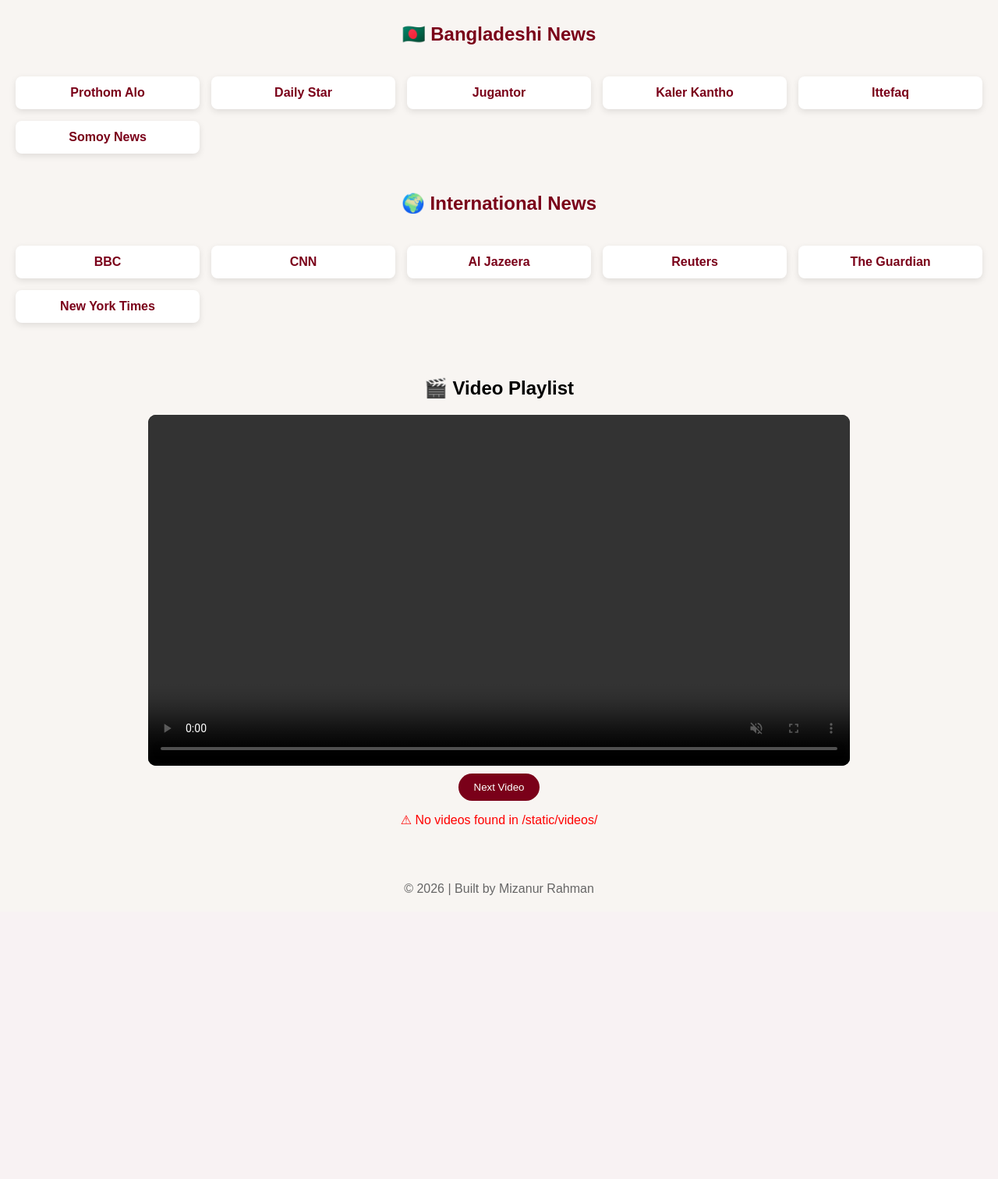
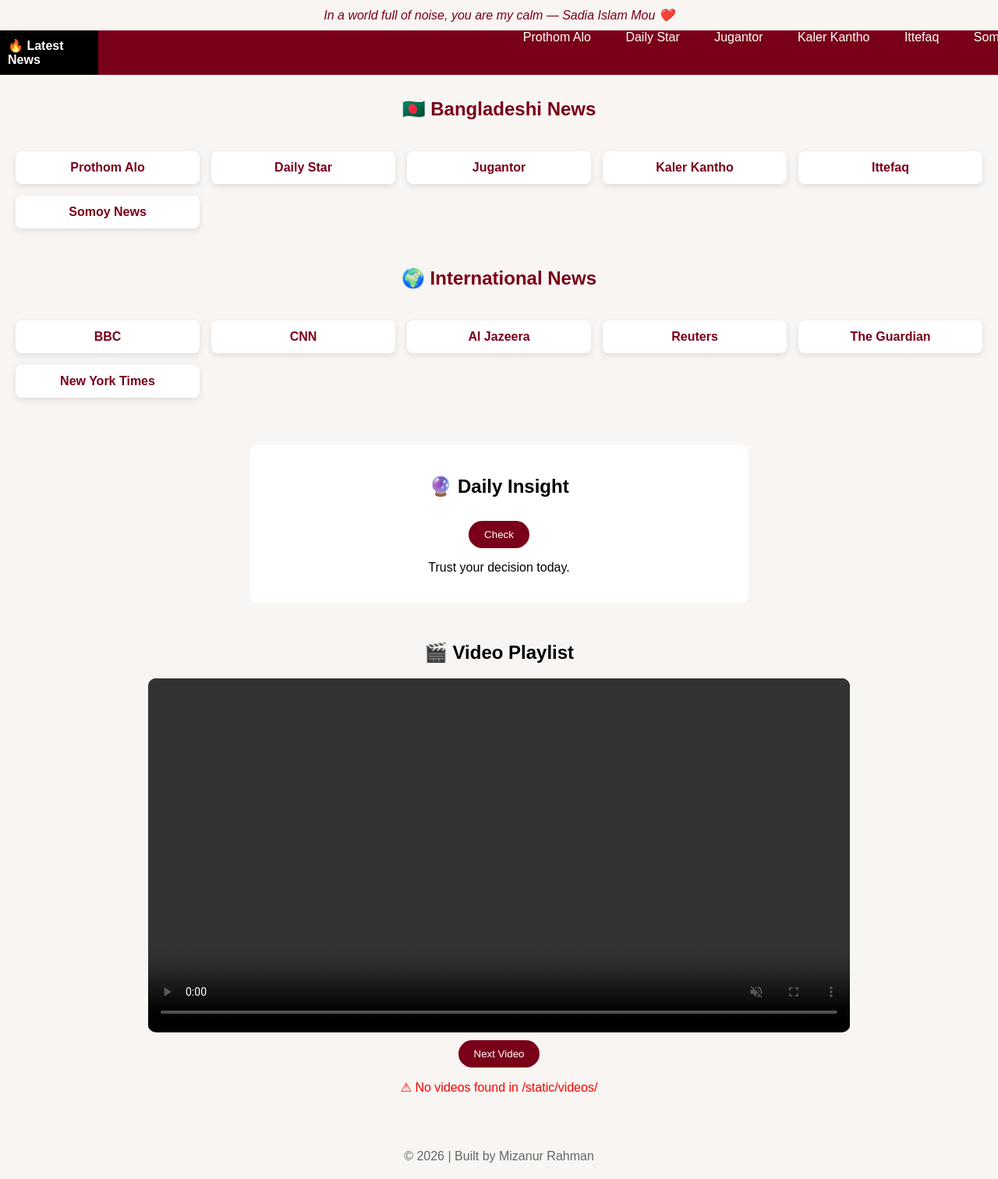
Before and after one commit to mizan918/news-ready-app, a Flask app: page / in a window 1280 px wide. Shown: the part 121-1633 px from the top of the page at 78% size. Before the commit the page ends 1269 px from the top, so only its background shows below. Run offline with Flask 3, Linux system fonts and the light colour scheme.

Commit message:
Update index.html

```diff
--- a/news_ready_app/templates/index.html
+++ b/news_ready_app/templates/index.html
@@ -11,11 +11,58 @@ body {
     background: #f8f5f2;
 }
 
+/* HEADER */
 header {
     background: #7a0019;
     color: white;
     text-align: center;
     padding: 20px;
+}
+
+/* LOVE LINE */
+.love-line {
+    text-align: center;
+    padding: 10px;
+    font-style: italic;
+    color: #7a0019;
+}
+
+/* TICKER */
+.ticker {
+    display: flex;
+    background: #7a0019;
+    color: white;
+    overflow: hidden;
+}
+
+.ticker-title {
+    background: black;
+    padding: 10px;
+    font-weight: bold;
+}
+
+.ticker-wrapper {
+    width: 100%;
+    overflow: hidden;
+}
+
+.ticker-move {
+    white-space: nowrap;
+    animation: ticker 25s linear infinite;
+}
+
+.ticker-move span {
+    margin-right: 40px;
+}
+
+.ticker-move a {
+    color: white;
+    text-decoration: none;
+}
+
+@keyframes ticker {
+    0% { transform: translateX(100%); }
+    100% { transform: translateX(-100%); }
 }
 
 /* SECTION TITLE */
@@ -33,7 +80,6 @@ header {
     padding: 20px;
 }
 
-/* CARD */
 .card {
     background: white;
     padding: 12px;
@@ -48,10 +94,20 @@ header {
     font-weight: bold;
 }
 
-/* VIDEO SECTION */
+/* FUN PART */
+.luck-box {
+    max-width: 600px;
+    margin: 40px auto;
+    padding: 20px;
+    background: white;
+    text-align: center;
+    border-radius: 10px;
+}
+
+/* VIDEO */
 .video-box {
     max-width: 900px;
-    margin: 50px auto;   /* CENTER */
+    margin: 50px auto;
     text-align: center;
 }
 
@@ -65,9 +121,9 @@ header {
 video {
     width: 100%;
     height: auto;
-    display: block;
 }
 
+/* BUTTON */
 button {
     margin-top: 10px;
     padding: 10px 20px;
@@ -80,9 +136,9 @@ button {
 
 .no-video {
     color: red;
-    margin-top: 15px;
 }
 
+/* FOOTER */
 footer {
     text-align: center;
     padding: 20px;
@@ -97,6 +153,25 @@ footer {
     <h1>📰 Smart News Portal</h1>
 </header>
 
+<!-- ❤️ LOVE -->
+<div class="love-line">
+    <span id="love-text"></span>
+</div>
+
+<!-- 🔥 TICKER -->
+<div class="ticker">
+    <div class="ticker-title">🔥 Latest News</div>
+    <div class="ticker-wrapper">
+        <div class="ticker-move">
+            {% for paper in newspapers %}
+                <span>
+                    <a href="{{ paper.url }}" target="_blank">{{ paper.name }}</a>
+                </span>
+            {% endfor %}
+        </div>
+    </div>
+</div>
+
 <!-- 🇧🇩 BD NEWS -->
 <h2 class="section-title">🇧🇩 Bangladeshi News</h2>
 <div class="container">
@@ -109,7 +184,7 @@ footer {
 {% endfor %}
 </div>
 
-<!-- 🌍 INTERNATIONAL NEWS -->
+<!-- 🌍 INTERNATIONAL -->
 <h2 class="section-title">🌍 International News</h2>
 <div class="container">
 {% for paper in newspapers %}
@@ -119,6 +194,13 @@ footer {
         </div>
     {% endif %}
 {% endfor %}
+</div>
+
+<!-- 🔮 FUN -->
+<div class="luck-box">
+    <h2>🔮 Daily Insight</h2>
+    <button onclick="generateLuck()">Check</button>
+    <p id="luck-text"></p>
 </div>
 
 <!-- 🎬 VIDEO -->
@@ -137,14 +219,43 @@ footer {
     © 2026 | Built by Mizanur Rahman
 </footer>
 
+<!-- ❤️ LOVE SCRIPT -->
 <script>
+const loveTexts = [
+"In a world full of noise, you are my calm — Sadia Islam Mou ❤️",
+"You are my peace, my strength, my forever — Sadia Islam Mou 💖",
+"Every moment feels brighter with you — Sadia Islam Mou 🌙",
+"My heart chose you again and again — Sadia Islam Mou 💫"
+];
 
-// SAFE fallback
+function showLove() {
+    let t = loveTexts[Math.floor(Math.random() * loveTexts.length)];
+    document.getElementById("love-text").innerText = t;
+}
+</script>
+
+<!-- 🔮 FUN SCRIPT -->
+<script>
+const luckAnswers = [
+"A big opportunity is coming.",
+"Today is your lucky day.",
+"A surprise success awaits you.",
+"Trust your decision today.",
+"Something great is forming."
+];
+
+function generateLuck() {
+    let l = luckAnswers[Math.floor(Math.random() * luckAnswers.length)];
+    document.getElementById("luck-text").innerText = l;
+}
+</script>
+
+<!-- 🎬 VIDEO SCRIPT -->
+<script>
 const videos = {{ videos | default([]) | tojson }};
 
 let currentIndex = 0;
 
-// shuffle
 function shuffle(array) {
     for (let i = array.length - 1; i > 0; i--) {
         let j = Math.floor(Math.random() * (i + 1));
@@ -152,7 +263,6 @@ function shuffle(array) {
     }
 }
 
-// play
 function playVideo(index) {
     let player = document.getElementById("video-player");
     player.src = videos[index];
@@ -160,20 +270,19 @@ function playVideo(index) {
     player.play();
 }
 
-// next
 function nextVideo() {
     currentIndex++;
-
     if (currentIndex >= videos.length) {
         currentIndex = 0;
         shuffle(videos);
     }
-
     playVideo(currentIndex);
 }
 
-// start
 document.addEventListener("DOMContentLoaded", function () {
+
+    showLove();
+    generateLuck();
 
     if (videos.length === 0) {
         document.getElementById("no-video-msg").innerText =
@@ -187,7 +296,6 @@ document.addEventListener("DOMContentLoaded", function () {
     document.getElementById("video-player")
         .addEventListener("ended", nextVideo);
 });
-
 </script>
 
 </body>
```
